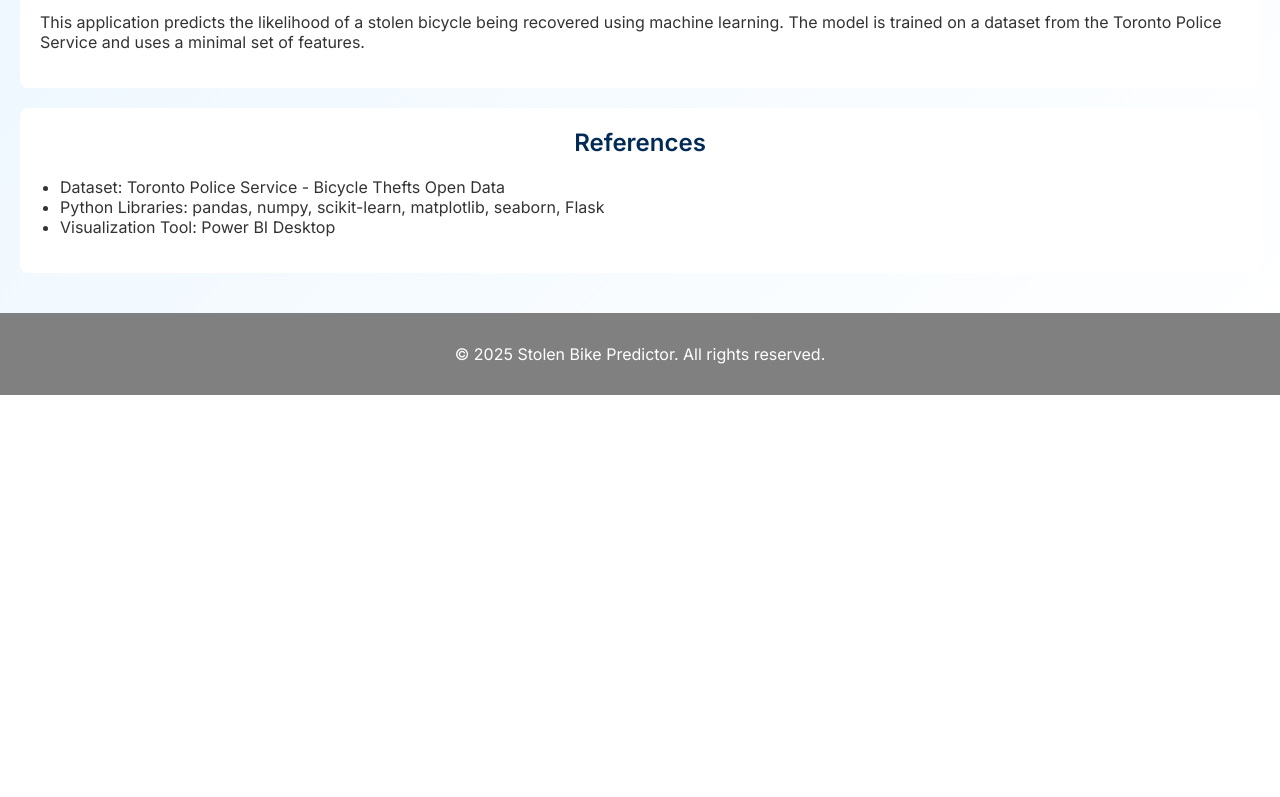
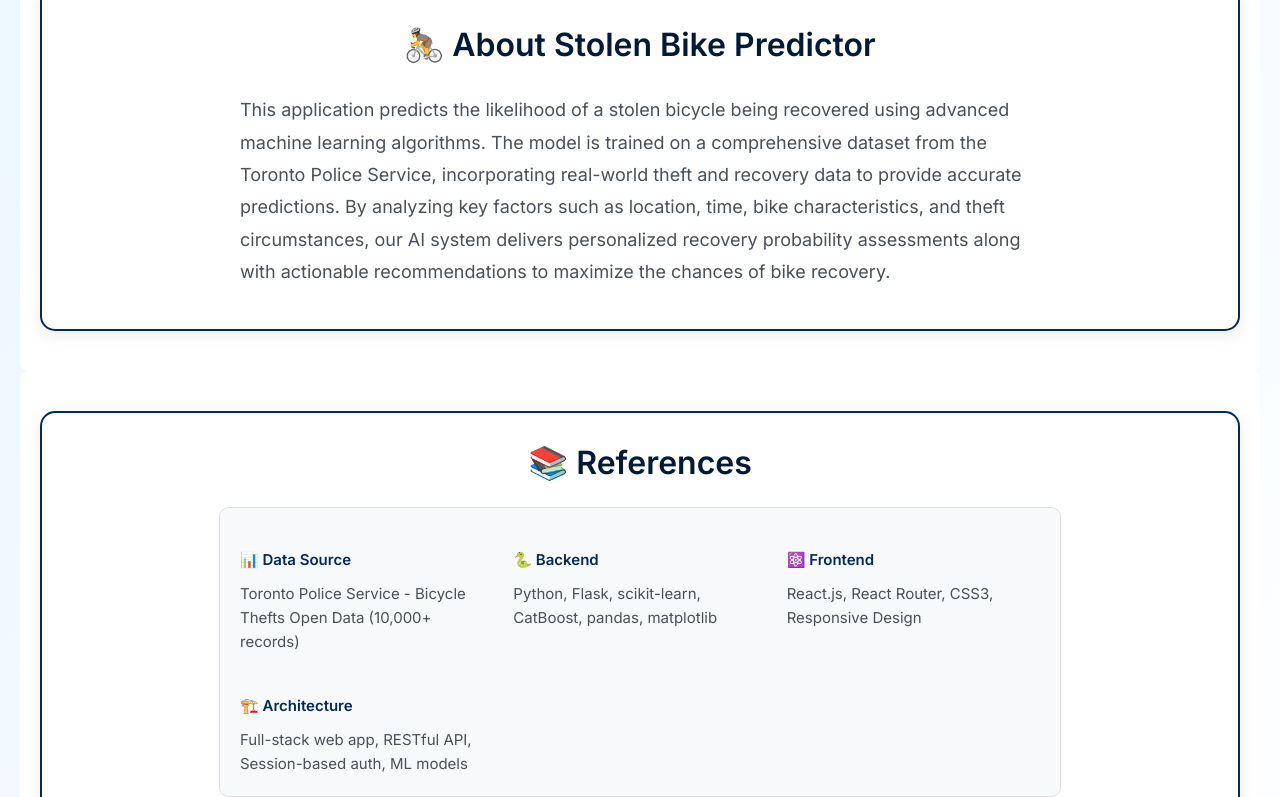
Before and after one commit to AhmadSQaher/Bike-Prediction-Assignment, a React (Create React App) app in the folder frontend/: page / in a window 1280 px wide. Shown: the part 1573-2370 px from the top of the page. Before the commit the page ends 1968 px from the top, so only its background shows below. Built offline with nearby package versions, Linux system fonts and the light colour scheme.

Commit message:
final before database

```diff
--- a/frontend/src/components/About.js
+++ b/frontend/src/components/About.js
@@ -2,12 +2,42 @@ import React from 'react';
 
 const About = () => {
   return (
-    <section id="about" className="about">
-      <h2>About Stolen Bike Predictor</h2>
-      <p>
-        This application predicts the likelihood of a stolen bicycle being recovered using machine learning.
-        The model is trained on a dataset from the Toronto Police Service and uses a minimal set of features.
-      </p>
+    <section id="about" className="about" style={{
+      padding: '40px 20px',
+      maxWidth: '1200px',
+      margin: '0 auto',
+      textAlign: 'center'
+    }}>
+      <div style={{
+        background: '#ffffff',
+        padding: '40px',
+        borderRadius: '15px',
+        boxShadow: '0 5px 15px rgba(0,0,0,0.08)',
+        border: '2px solid #022a56'
+      }}>
+        <h2 style={{
+          color: '#011b37',
+          marginBottom: '30px',
+          fontSize: '32px',
+          fontWeight: 'bold'
+        }}>
+          🚴 About Stolen Bike Predictor
+        </h2>
+        <p style={{
+          fontSize: '18px',
+          lineHeight: '1.8',
+          color: '#495057',
+          maxWidth: '800px',
+          margin: '0 auto',
+          textAlign: 'left'
+        }}>
+          This application predicts the likelihood of a stolen bicycle being recovered using advanced machine learning algorithms.
+          The model is trained on a comprehensive dataset from the Toronto Police Service, incorporating real-world theft and recovery
+          data to provide accurate predictions. By analyzing key factors such as location, time, bike characteristics, and theft
+          circumstances, our AI system delivers personalized recovery probability assessments along with actionable recommendations
+          to maximize the chances of bike recovery.
+        </p>
+      </div>
     </section>
   );
 };
--- a/frontend/src/components/References.js
+++ b/frontend/src/components/References.js
@@ -2,13 +2,74 @@ import React from 'react';
 
 const References = () => {
   return (
-    <section id="references" className="references">
-      <h2>References</h2>
-      <ul>
-        <li>Dataset: Toronto Police Service - Bicycle Thefts Open Data</li>
-        <li>Python Libraries: pandas, numpy, scikit-learn, matplotlib, seaborn, Flask</li>
-        <li>Visualization Tool: Power BI Desktop</li>
-      </ul>
+    <section id="references" className="references" style={{
+      padding: '40px 20px',
+      maxWidth: '1200px',
+      margin: '0 auto',
+      textAlign: 'center'
+    }}>
+      <div style={{
+        background: '#ffffff',
+        padding: '30px',
+        borderRadius: '15px',
+        boxShadow: '0 5px 15px rgba(0,0,0,0.08)',
+        border: '2px solid #022a56'
+      }}>
+        <h2 style={{
+          color: '#011b37',
+          marginBottom: '25px',
+          fontSize: '32px',
+          fontWeight: 'bold'
+        }}>
+          📚 References
+        </h2>
+
+        <div style={{
+          textAlign: 'left',
+          maxWidth: '800px',
+          margin: '0 auto',
+          padding: '20px',
+          background: '#f8f9fa',
+          borderRadius: '10px',
+          border: '1px solid #dee2e6'
+        }}>
+          <div style={{
+            display: 'grid',
+            gridTemplateColumns: 'repeat(auto-fit, minmax(250px, 1fr))',
+            gap: '20px',
+            fontSize: '15px',
+            lineHeight: '1.6'
+          }}>
+            <div>
+              <h4 style={{ color: '#022a56', marginBottom: '10px' }}>📊 Data Source</h4>
+              <p style={{ margin: '0', color: '#495057' }}>
+                Toronto Police Service - Bicycle Thefts Open Data (10,000+ records)
+              </p>
+            </div>
+
+            <div>
+              <h4 style={{ color: '#022a56', marginBottom: '10px' }}>🐍 Backend</h4>
+              <p style={{ margin: '0', color: '#495057' }}>
+                Python, Flask, scikit-learn, CatBoost, pandas, matplotlib
+              </p>
+            </div>
+
+            <div>
+              <h4 style={{ color: '#022a56', marginBottom: '10px' }}>⚛️ Frontend</h4>
+              <p style={{ margin: '0', color: '#495057' }}>
+                React.js, React Router, CSS3, Responsive Design
+              </p>
+            </div>
+
+            <div>
+              <h4 style={{ color: '#022a56', marginBottom: '10px' }}>🏗️ Architecture</h4>
+              <p style={{ margin: '0', color: '#495057' }}>
+                Full-stack web app, RESTful API, Session-based auth, ML models
+              </p>
+            </div>
+          </div>
+        </div>
+      </div>
     </section>
   );
 };
```
